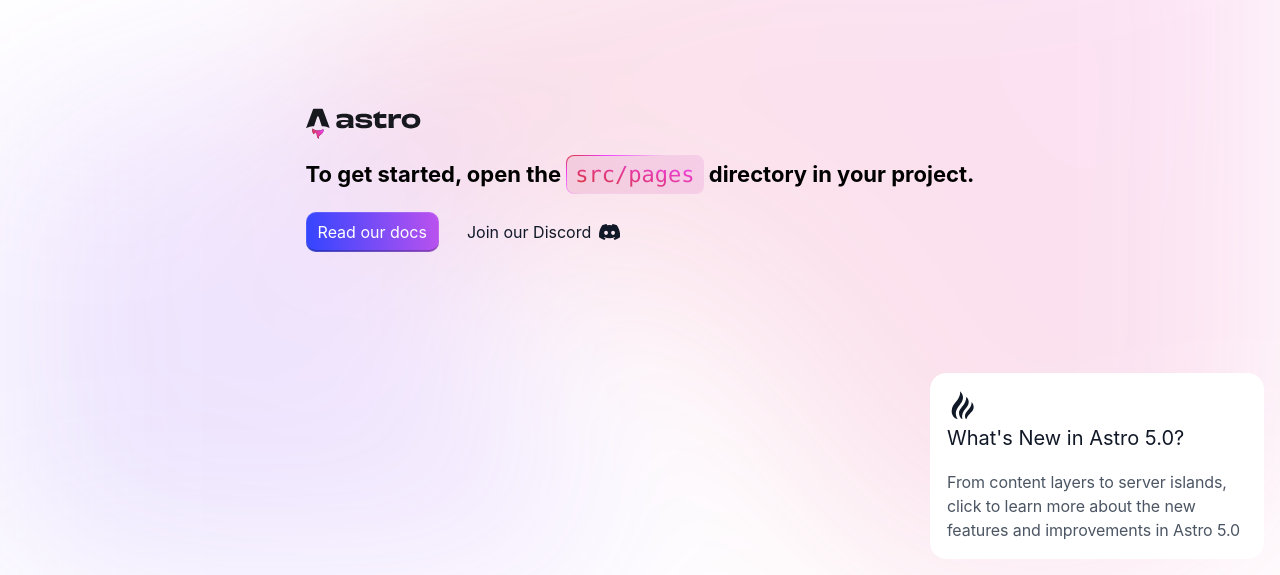
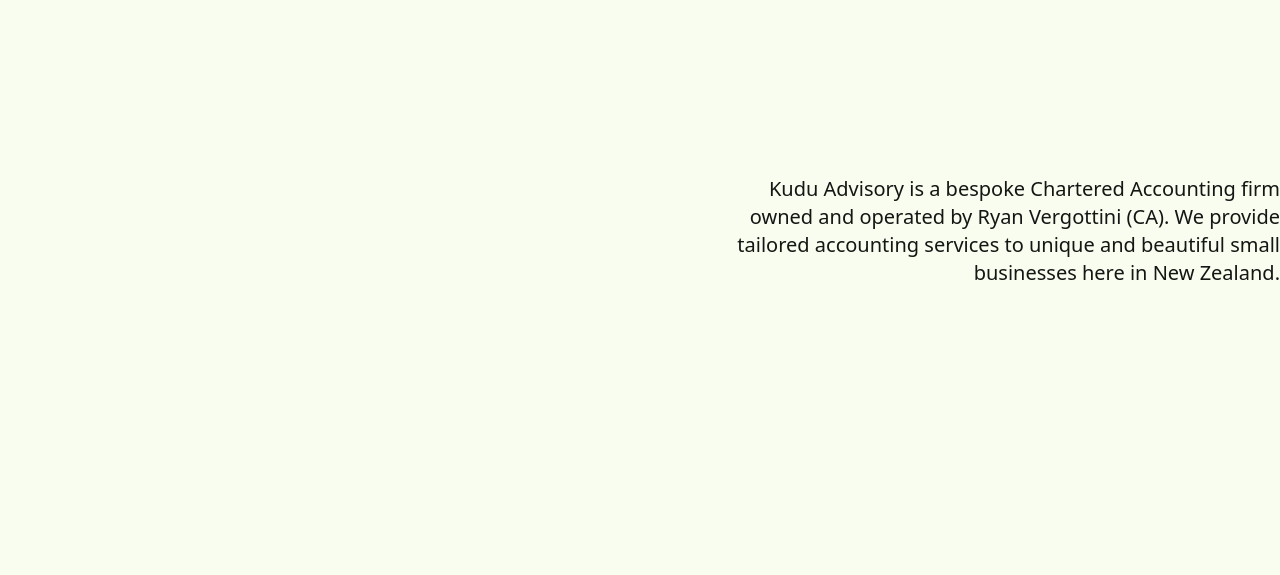
Before and after one commit to AwesomeJackify/kudu-advisory-gig, an Astro site: page / in a window 1280 px wide. Shown: the part 225-800 px from the top of the page. Built offline with nearby package versions, Linux system fonts and the light colour scheme; Astro itself is replaced by a stand-in of ours.

Commit message:
INITIAL: commit

```diff
--- a/astro.config.mjs
+++ b/astro.config.mjs
@@ -1,5 +1,14 @@
 // @ts-check
-import { defineConfig } from 'astro/config';
+import { defineConfig } from "astro/config";
+
+import tailwindcss from "@tailwindcss/vite";
+import react from "@astrojs/react";
 
 // https://astro.build/config
-export default defineConfig({});
+export default defineConfig({
+  vite: {
+    plugins: [tailwindcss()],
+  },
+
+  integrations: [react()],
+});
--- a/src/components/Welcome.astro
+++ /dev/null
@@ -1,210 +0,0 @@
----
-import astroLogo from '../assets/astro.svg';
-import background from '../assets/background.svg';
----
-
-<div id="container">
-	<img id="background" src={background.src} alt="" fetchpriority="high" />
-	<main>
-		<section id="hero">
-			<a href="https://astro.build"
-				><img src={astroLogo.src} width="115" height="48" alt="Astro Homepage" /></a
-			>
-			<h1>
-				To get started, open the <code><pre>src/pages</pre></code> directory in your project.
-			</h1>
-			<section id="links">
-				<a class="button" href="https://docs.astro.build">Read our docs</a>
-				<a href="https://astro.build/chat"
-					>Join our Discord <svg xmlns="http://www.w3.org/2000/svg" viewBox="0 0 127.14 96.36"
-						><path
-							fill="currentColor"
-							d="M107.7 8.07A105.15 105.15 0 0 0 81.47 0a72.06 72.06 0 0 0-3.36 6.83 97.68 97.68 0 0 0-29.11 0A72.37 72.37 0 0 0 45.64 0a105.89 105.89 0 0 0-26.25 8.09C2.79 32.65-1.71 56.6.54 80.21a105.73 105.73 0 0 0 32.17 16.15 77.7 77.7 0 0 0 6.89-11.11 68.42 68.42 0 0 1-10.85-5.18c.91-.66 1.8-1.34 2.66-2a75.57 75.57 0 0 0 64.32 0c.87.71 1.76 1.39 2.66 2a68.68 68.68 0 0 1-10.87 5.19 77 77 0 0 0 6.89 11.1 105.25 105.25 0 0 0 32.19-16.14c2.64-27.38-4.51-51.11-18.9-72.15ZM42.45 65.69C36.18 65.69 31 60 31 53s5-12.74 11.43-12.74S54 46 53.89 53s-5.05 12.69-11.44 12.69Zm42.24 0C78.41 65.69 73.25 60 73.25 53s5-12.74 11.44-12.74S96.23 46 96.12 53s-5.04 12.69-11.43 12.69Z"
-						></path></svg
-					>
-				</a>
-			</section>
-		</section>
-	</main>
-
-	<a href="https://astro.build/blog/astro-5/" id="news" class="box">
-		<svg width="32" height="32" fill="none" xmlns="http://www.w3.org/2000/svg"
-			><path
-				d="M24.667 12c1.333 1.414 2 3.192 2 5.334 0 4.62-4.934 5.7-7.334 12C18.444 28.567 18 27.456 18 26c0-4.642 6.667-7.053 6.667-14Zm-5.334-5.333c1.6 1.65 2.4 3.43 2.4 5.333 0 6.602-8.06 7.59-6.4 17.334C13.111 27.787 12 25.564 12 22.666c0-4.434 7.333-8 7.333-16Zm-6-5.333C15.111 3.555 16 5.556 16 7.333c0 8.333-11.333 10.962-5.333 22-3.488-.774-6-4-6-8 0-8.667 8.666-10 8.666-20Z"
-				fill="#111827"></path></svg
-		>
-		<h2>What's New in Astro 5.0?</h2>
-		<p>
-			From content layers to server islands, click to learn more about the new features and
-			improvements in Astro 5.0
-		</p>
-	</a>
-</div>
-
-<style>
-	#background {
-		position: fixed;
-		top: 0;
-		left: 0;
-		width: 100%;
-		height: 100%;
-		z-index: -1;
-		filter: blur(100px);
-	}
-
-	#container {
-		font-family: Inter, Roboto, 'Helvetica Neue', 'Arial Nova', 'Nimbus Sans', Arial, sans-serif;
-		height: 100%;
-	}
-
-	main {
-		height: 100%;
-		display: flex;
-		justify-content: center;
-	}
-
-	#hero {
-		display: flex;
-		align-items: start;
-		flex-direction: column;
-		justify-content: center;
-		padding: 16px;
-	}
-
-	h1 {
-		font-size: 22px;
-		margin-top: 0.25em;
-	}
-
-	#links {
-		display: flex;
-		gap: 16px;
-	}
-
-	#links a {
-		display: flex;
-		align-items: center;
-		padding: 10px 12px;
-		color: #111827;
-		text-decoration: none;
-		transition: color 0.2s;
-	}
-
-	#links a:hover {
-		color: rgb(78, 80, 86);
-	}
-
-	#links a svg {
-		height: 1em;
-		margin-left: 8px;
-	}
-
-	#links a.button {
-		color: white;
-		background: linear-gradient(83.21deg, #3245ff 0%, #bc52ee 100%);
-		box-shadow:
-			inset 0 0 0 1px rgba(255, 255, 255, 0.12),
-			inset 0 -2px 0 rgba(0, 0, 0, 0.24);
-		border-radius: 10px;
-	}
-
-	#links a.button:hover {
-		color: rgb(230, 230, 230);
-		box-shadow: none;
-	}
-
-	pre {
-		font-family:
-			ui-monospace, 'Cascadia Code', 'Source Code Pro', Menlo, Consolas, 'DejaVu Sans Mono',
-			monospace;
-		font-weight: normal;
-		background: linear-gradient(14deg, #d83333 0%, #f041ff 100%);
-		-webkit-background-clip: text;
-		-webkit-text-fill-color: transparent;
-		background-clip: text;
-		margin: 0;
-	}
-
-	h2 {
-		margin: 0 0 1em;
-		font-weight: normal;
-		color: #111827;
-		font-size: 20px;
-	}
-
-	p {
-		color: #4b5563;
-		font-size: 16px;
-		line-height: 24px;
-		letter-spacing: -0.006em;
-		margin: 0;
-	}
-
-	code {
-		display: inline-block;
-		background:
-			linear-gradient(66.77deg, #f3cddd 0%, #f5cee7 100%) padding-box,
-			linear-gradient(155deg, #d83333 0%, #f041ff 18%, #f5cee7 45%) border-box;
-		border-radius: 8px;
-		border: 1px solid transparent;
-		padding: 6px 8px;
-	}
-
-	.box {
-		padding: 16px;
-		background: rgba(255, 255, 255, 1);
-		border-radius: 16px;
-		border: 1px solid white;
-	}
-
-	#news {
-		position: absolute;
-		bottom: 16px;
-		right: 16px;
-		max-width: 300px;
-		text-decoration: none;
-		transition: background 0.2s;
-		backdrop-filter: blur(50px);
-	}
-
-	#news:hover {
-		background: rgba(255, 255, 255, 0.55);
-	}
-
-	@media screen and (max-height: 368px) {
-		#news {
-			display: none;
-		}
-	}
-
-	@media screen and (max-width: 768px) {
-		#container {
-			display: flex;
-			flex-direction: column;
-		}
-
-		#hero {
-			display: block;
-			padding-top: 10%;
-		}
-
-		#links {
-			flex-wrap: wrap;
-		}
-
-		#links a.button {
-			padding: 14px 18px;
-		}
-
-		#news {
-			right: 16px;
-			left: 16px;
-			bottom: 2.5rem;
-			max-width: 100%;
-		}
-
-		h1 {
-			line-height: 1.5;
-		}
-	}
-</style>
--- /dev/null
+++ b/src/config.json
@@ -0,0 +1,56 @@
+{
+  "businessName": "Kudu Advisory",
+  "bookingLink": "",
+  "description": "Kudu Advisory is a bespoke Chartered Accounting firm owned and operated by Ryan Vergottini (CA). We provide tailored accounting services to unique and beautiful small businesses here in New Zealand.",
+  "pages": [
+    {
+      "name": "Home",
+      "url": "/"
+    },
+    {
+      "name": "Our Story",
+      "url": "/about-us"
+    },
+    {
+      "name": "What We Do",
+      "url": "/services"
+    },
+    {
+      "name": "Our Impact",
+      "url": "/programs"
+    },
+    {
+      "name": "Contact",
+      "url": "/#contact"
+    }
+  ],
+  "address": "123 Fake St, Auckland",
+  "phone": { "name": "0800 2663 473", "url": "tel:+6408002663473" },
+  "email": {
+    "name": "christian@elevatestudios.nz",
+    "url": "mailto:christian@elevatestudios.nz"
+  },
+  "socials": [
+    {
+      "name": "instagram",
+      "icon": "mdi:instagram",
+      "url": "https://www.instagram.com/elevatestudios_nz"
+    },
+    {
+      "name": "linkedin",
+      "icon": "mdi:linkedin",
+      "url": "https://www.linkedin.com/company/elevate-studios-nz/"
+    },
+    {
+      "name": "youtube",
+      "icon": "mdi:youtube",
+      "url": "https://www.youtube.com/@ElevateStudios_NZ"
+    },
+    {
+      "name": "tiktok",
+      "icon": "ic:baseline-tiktok",
+      "url": "https://www.tiktok.com/@elevatestudios_nz?is_from_webapp=1&sender_device=pc"
+    }
+  ],
+  "reviews": []
+}
--- a/src/layouts/Layout.astro
+++ b/src/layouts/Layout.astro
@@ -1,3 +1,10 @@
+---
+import "../styles/global.css";
+
+import config from "../config.json";
+const { title } = Astro.props;
+---
+
 <!doctype html>
 <html lang="en">
   <head>
@@ -5,7 +12,7 @@
     <meta name="viewport" content="width=device-width" />
     <link rel="icon" type="image/svg+xml" href="/favicon.svg" />
     <meta name="generator" content={Astro.generator} />
-		<title>Astro Basics</title>
+    <title>{title}</title>
   </head>
   <body>
     <slot />
--- a/src/pages/index.astro
+++ b/src/pages/index.astro
@@ -1,11 +1,25 @@
 ---
-import Welcome from '../components/Welcome.astro';
-import Layout from '../layouts/Layout.astro';
+import Layout from "../layouts/Layout.astro";
 
-// Welcome to Astro! Wondering what to do next? Check out the Astro documentation at https://docs.astro.build
-// Don't want to use any of this? Delete everything in this file, the `assets`, `components`, and `layouts` directories, and start fresh.
+import config from "../config.json";
 ---
 
-<Layout>
-	<Welcome />
+<Layout title={config.businessName}>
+  <div>
+    <section class="h-screen w-full">
+      <div class="max-w-7xl mx-auto relative h-full">
+        <div class="flex flex-col text-8xl">
+          <h1 class="text-stone-500">Welcome to</h1>
+          <h2 class="text-primary font-bold">{config.businessName}</h2>
+        </div>
+        <div
+          class="max-w-xl absolute right-0 top-1/2 text-xl font-extralight text-right"
+        >
+          <p>
+            {config.description}
+          </p>
+        </div>
+      </div>
+    </section>
+  </div>
 </Layout>
--- /dev/null
+++ b/src/styles/global.css
@@ -0,0 +1,9 @@
+@import "tailwindcss";
+@plugin "daisyui" {
+  themes: lemonade --default;
+}
+@plugin "daisyui/theme" {
+  name: "lemonade";
+  default: true;
+  --color-primary: #003417;
+}
```
Also changed, not shown: package.json (+11 -1 lines), tsconfig.json (+11 -2 lines), src/assets/astro.svg (deleted), src/assets/background.svg (deleted), 1 other file. Lines whose indentation alone changed are shown as unchanged.
